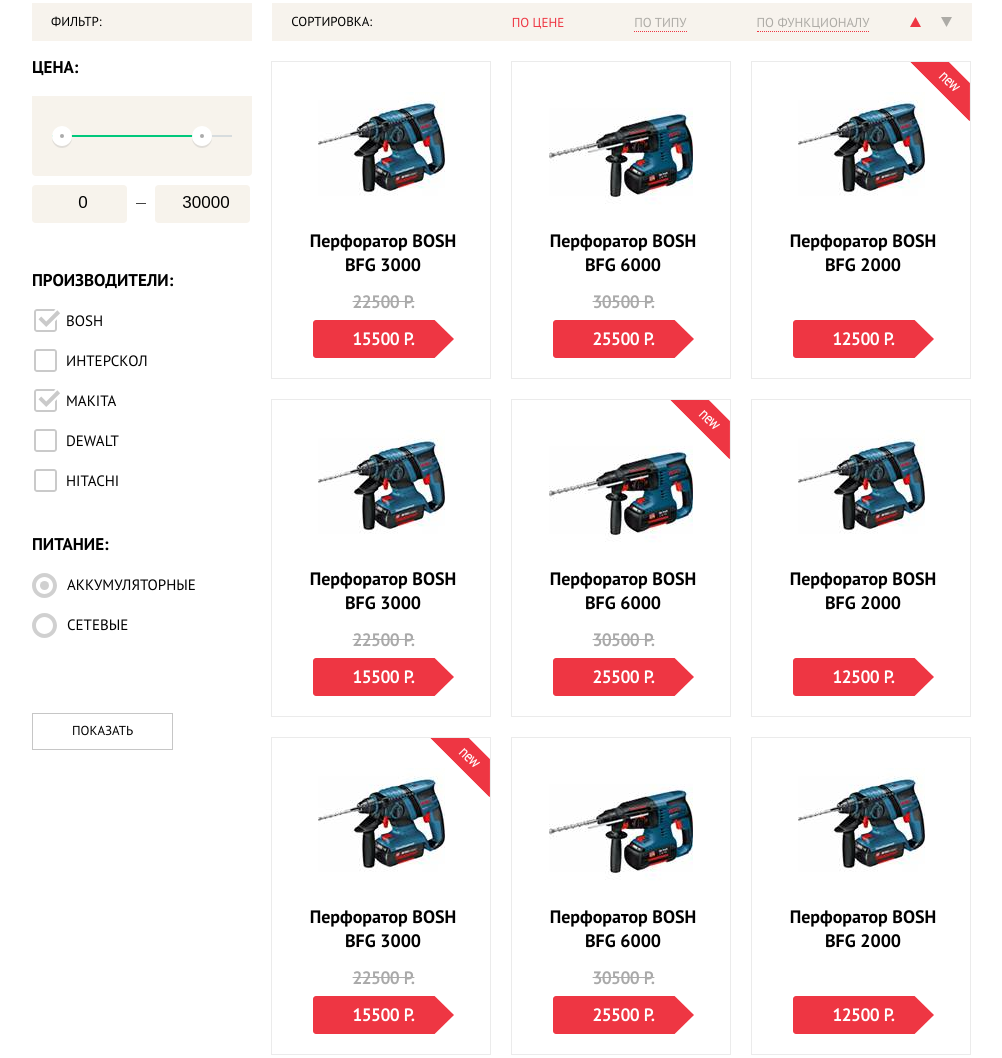
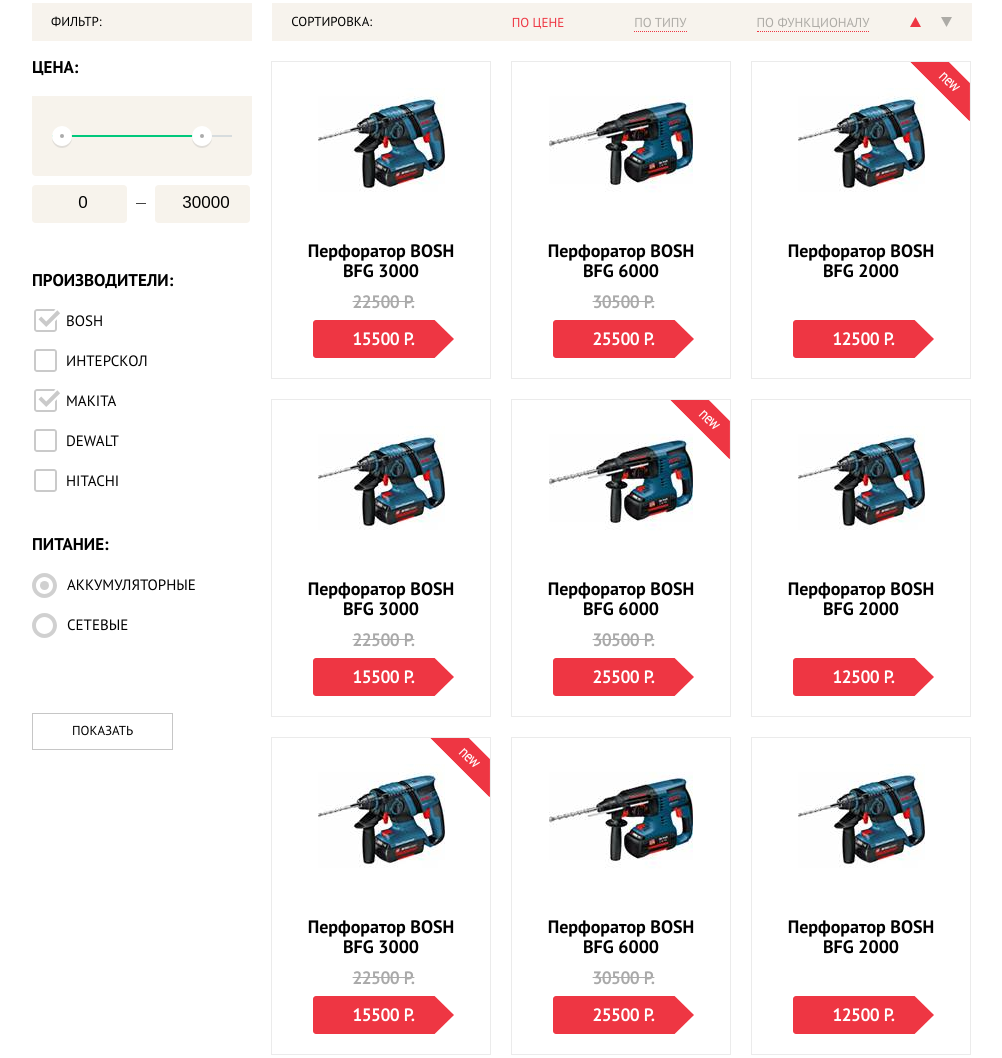
Before and after one commit to loalexandra/429511-technomart, a plain HTML site: page catalog.html in a window 1280 px wide. Shown: the part 485-1543 px from the top of the page, without its empty margins (138-1140 px from the left). Drawn offline with Linux system fonts and the light colour scheme.

Commit message:
Правки

```diff
--- a/catalog.html
+++ b/catalog.html
@@ -184,7 +184,7 @@
       <ul class="product-list">
         <li>
           <article class="product">
-            <img src="img/bosh-3000.jpg" alt="Перфоратор BOSH BFG 3000" width="127" height="112">
+            <div class="product-image"><img src="img/bosh-3000.jpg" alt="Перфоратор BOSH BFG 3000" width="127" height="112"></div>
             <h3><a href="">Перфоратор BOSH BFG 3000</a></h3>
             <span class="old-price">22500 Р.</span>
             <span class="new-price">15500 Р.</span>
@@ -197,7 +197,7 @@
         </li>
         <li>
           <article class="product">
-            <img src="img/bosh-6000.jpg" alt="Перфоратор BOSH BFG 6000" width="144" height="128">
+            <div class="product-image"><img src="img/bosh-6000.jpg" alt="Перфоратор BOSH BFG 6000" width="144" height="128"></div>
             <h3><a href="">Перфоратор BOSH BFG 6000</a></h3>
             <span class="old-price">30500 Р.</span>
             <span class="new-price">25500 Р.</span>
@@ -210,7 +210,7 @@
         </li>
         <li>
           <article class="product last-product product-new">
-            <img src="img/bosh-2000.jpg" alt="Перфоратор BOSH BFG 2000" width="127" height="112">
+            <div class="product-image"><div class="product-image"><img src="img/bosh-2000.jpg" alt="Перфоратор BOSH BFG 2000" width="127" height="112"></div></div>
             <h3><a href="">Перфоратор BOSH BFG 2000</a></h3>
             <span class="old-price"></span>
             <span class="new-price">12500 Р.</span>
@@ -223,7 +223,7 @@
         </li>
         <li>
           <article class="product">
-            <img src="img/bosh-3000.jpg" alt="Перфоратор BOSH BFG 3000" width="127" height="112">
+            <div class="product-image"><img src="img/bosh-3000.jpg" alt="Перфоратор BOSH BFG 3000" width="127" height="112"></div>
             <h3><a href="">Перфоратор BOSH BFG 3000</a></h3>
             <span class="old-price">22500 Р.</span>
             <span class="new-price">15500 Р.</span>
@@ -236,7 +236,7 @@
         </li>
         <li>
           <article class="product product-new">
-            <img src="img/bosh-6000.jpg" alt="Перфоратор BOSH BFG 6000" width="144" height="128">
+            <div class="product-image"><img src="img/bosh-6000.jpg" alt="Перфоратор BOSH BFG 6000" width="144" height="128"></div>
             <h3><a href="">Перфоратор BOSH BFG 6000</a></h3>
             <span class="old-price">30500 Р.</span>
             <span class="new-price">25500 Р.</span>
@@ -249,7 +249,7 @@
         </li>
         <li>
           <article class="product last-product">
-            <img src="img/bosh-2000.jpg" alt="Перфоратор BOSH BFG 2000" width="127" height="112">
+            <div class="product-image"><div class="product-image"><img src="img/bosh-2000.jpg" alt="Перфоратор BOSH BFG 2000" width="127" height="112"></div></div>
             <h3><a href="">Перфоратор BOSH BFG 2000</a></h3>
             <span class="old-price"></span>
             <span class="new-price">12500 Р.</span>
@@ -262,7 +262,7 @@
         </li>
         <li>
           <article class="product product-new">
-            <img src="img/bosh-3000.jpg" alt="Перфоратор BOSH BFG 3000" width="127" height="112">
+            <div class="product-image"><img src="img/bosh-3000.jpg" alt="Перфоратор BOSH BFG 3000" width="127" height="112"></div>
             <h3><a href="">Перфоратор BOSH BFG 3000</a></h3>
             <span class="old-price">22500 Р.</span>
             <span class="new-price">15500 Р.</span>
@@ -276,7 +276,7 @@
         <li>
           <article class="product">
 
-            <img src="img/bosh-6000.jpg" alt="Перфоратор BOSH BFG 6000" width="144" height="128">
+            <div class="product-image"><img src="img/bosh-6000.jpg" alt="Перфоратор BOSH BFG 6000" width="144" height="128"></div>
             <h3><a href="">Перфоратор BOSH BFG 6000</a></h3>
             <span class="old-price">30500 Р.</span>
             <span class="new-price">25500 Р.</span>
@@ -289,7 +289,7 @@
         </li>
         <li>
           <article class="product last-product">
-            <img src="img/bosh-2000.jpg" alt="Перфоратор BOSH BFG 2000" width="127" height="112">
+            <div class="product-image"><img src="img/bosh-2000.jpg" alt="Перфоратор BOSH BFG 2000" width="127" height="112"></div>
             <h3><a href="">Перфоратор BOSH BFG 2000</a></h3>
             <span class="old-price"></span>
             <span class="new-price">12500 Р.</span>
@@ -365,7 +365,7 @@
     </div>
   </section>
   <!-- Всплывающее окно с добавлением товара в корзину -->
-  <script src="js/javascript.js"></script>
+  <script src="js/script.js"></script>
 </body>
 
 </html>
--- a/css/style.css
+++ b/css/style.css
@@ -634,9 +634,9 @@ ul.breadcrumbs li a.breadcrumbs-home-icon::before {
 
 .features-item a {
   width: 135px;
-  height: 38px;
   display: block;
-  padding-top: 8px;
+  padding-top: 9px;
+  padding-bottom: 9px;
   margin-left: 25px;
   font-size: 14px;
   text-transform: uppercase;
@@ -1252,11 +1252,12 @@ input[type="radio"]:checked+label::before, input[type="radio"]:checked+label:bef
   background-image: url("../img/radio-on.svg");
 }
 
-input[type="checkbox"]:disabled+label, input[type="radio"]:disabled+label, {
+input[type="checkbox"]:disabled+label, input[type="radio"]:disabled+label {
   opacity: 0.3;
 }
 
 .product-filter label {
+  cursor: pointer;
   font-size: 15px;
   text-transform: uppercase;
 }
@@ -1302,13 +1303,21 @@ input[type="checkbox"]:disabled+label, input[type="radio"]:disabled+label, {
   position: relative;
   display: flex;
   flex-direction: column;
-  justify-content: space-between;
+  justify-content: flex-start;
   align-items: center;
   width: 220px;
   height: 318px;
   margin-top: 20px;
   border: 1px solid #ebebeb;
   transition: 0.3s;
+}
+
+.product-image {
+  width: 100%;
+  height: 164px;
+  display: flex;
+  justify-content: center;
+  align-items: center;
 }
 
 .product-list-buttons {
@@ -1365,6 +1374,8 @@ input[type="checkbox"]:disabled+label, input[type="radio"]:disabled+label, {
 }
 
 .product h3 a {
+  padding-top: 15px;
+  display: block;
   font-family: "PTSansBold", "Arial", sans-serif;
   font-size: 18px;
   line-height: 20px;
@@ -1373,10 +1384,7 @@ input[type="checkbox"]:disabled+label, input[type="radio"]:disabled+label, {
 }
 
 .product h3 {
-  position: absolute;
   width: 148px;
-  bottom: 100px;
-  right: 33px;
   margin: 0;
   padding: 0;
   text-align: center;
@@ -1404,10 +1412,6 @@ input[type="checkbox"]:disabled+label, input[type="radio"]:disabled+label, {
   font-size: 17px;
   font-weight: 700;
   text-align: center;
-}
-
-.product img {
-  margin-top: 30px;
 }
 
 span.new-price {
@@ -1548,6 +1552,7 @@ ul.pagination a {
   text-transform: uppercase;
   padding: 10px 15px;
   margin-right: 10px;
+  border-radius: 2px;
 }
 
 ul.pagination li:last-child a {
@@ -1663,7 +1668,7 @@ label.active-item:hover {
 }
 
 .services-delivery-tabs-menu li label {
-  padding-top: 20px;
+  padding-top: 14px;
   padding-left: 22px;
 }
 
@@ -2073,7 +2078,6 @@ a.popup-buy-button {
   animation-name: appearance, twitch2;
   animation-duration: 0.5s, 0.5s;
   animation-timing-function: ease-out, ease-out;
-  animation-delay: 0, 0.5s;
 }
 
 form.write-us-form {
@@ -2156,10 +2160,9 @@ button.write-us-submit {
   box-shadow: 0px 10px 15px 10px rgba(0, 0, 0, 0.2);
   border-top: 7px solid #ef3341;
   z-index: 99;
-  animation-name: appearance, twitch;
+  animation-name: appearance, twitch3;
   animation-duration: 0.5s, 0.5s;
   animation-timing-function: ease-out, ease-out;
-  animation-delay: 0, 0.5s;
 }
 
 .close-cart {
@@ -2204,7 +2207,6 @@ button.write-us-submit {
   animation-name: appearance, twitch;
   animation-duration: 0.5s, 0.5s;
   animation-timing-function: ease-out, ease-out;
-  animation-delay: 0, 0.5s;
   z-index: 99;
 }
 
@@ -2255,3 +2257,15 @@ button.close-map {
     margin-left: -310px;
   }
 }
+
+@keyframes twitch3 {
+  10% {
+    margin-left: -260px;
+  }
+  50% {
+    margin-left: -360px;
+  }
+  100% {
+    margin-left: -310px;
+  }
+}
--- a/js/javascript.js
+++ b/js/script.js
@@ -10,20 +10,6 @@ var mapLink = document.querySelector(".about-map");
 var mapPopup = document.querySelector(".about-map-popup");
 var mapClose = mapPopup.querySelector(".close-map");
 
-/* CART POPUP VARIABLES */
-var cartComplete = document.querySelector(".product-list-cart-popup");
-var buttons = Array.prototype.slice.call(document.querySelectorAll('.product-buy-button'));
-var onClickButton = function(evt) {
-  evt.preventDefault();
-  document.querySelector(".product-list-cart-popup").classList.add("modal-show");
-}
-
-buttons.forEach(function(button) {
-  button.addEventListener('click', onClickButton);
-});
-
-var cartContinue = document.querySelector(".continue-popup-button");
-var cartClose = document.querySelector(".close-cart");
 
 /* WRITE US FUNCTION */
 
@@ -52,6 +38,20 @@ mapClose.addEventListener("click", function(evt) {
 
 /* CART POPUP */
 
+var cartComplete = document.querySelector(".product-list-cart-popup");
+var buttons = Array.prototype.slice.call(document.querySelectorAll('.product-buy-button'));
+var onClickButton = function(evt) {
+  evt.preventDefault();
+  document.querySelector(".product-list-cart-popup").classList.add("modal-show");
+}
+
+buttons.forEach(function(button) {
+  button.addEventListener('click', onClickButton);
+});
+
+var cartContinue = document.querySelector(".continue-popup-button");
+var cartClose = document.querySelector(".close-cart");
+
 cartClose.addEventListener("click", function(evt) {
   evt.preventDefault();
   cartComplete.classList.remove("modal-show");
```
Also changed, not shown: index.html (+16 -5 lines).
